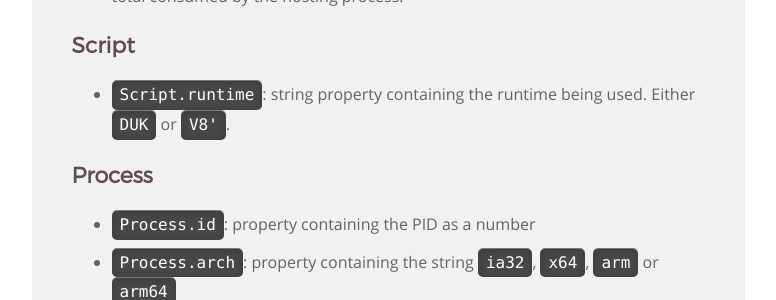
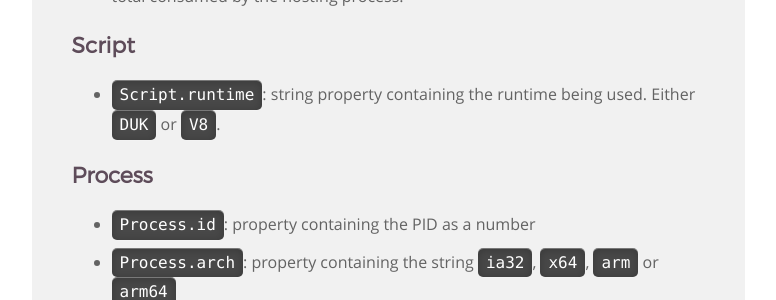
Before and after one commit to frida/frida-website, a Jekyll site: the page built from _docs/javascript-api.md, in a window 1280 px wide and 900 px high, scrolled down 6822 px. Shown: the part 145-445 px from the top of the window, without its empty margins (364-1140 px from the left). Built offline with Jekyll 4.4.1, drawn with Linux system fonts in a browser that asks for light colours.

Commit message:
Remove typo `'` in Script.runtime (#143)

```diff
--- a/_docs/javascript-api.md
+++ b/_docs/javascript-api.md
@@ -259,7 +259,7 @@ In the example above we used `script.on('message', on_message)` to monitor for a
 ## Script
 
 +   `Script.runtime`: string property containing the runtime being used.
-    Either `DUK` or `V8'`.
+    Either `DUK` or `V8`.
 
 
 ## Process
```
